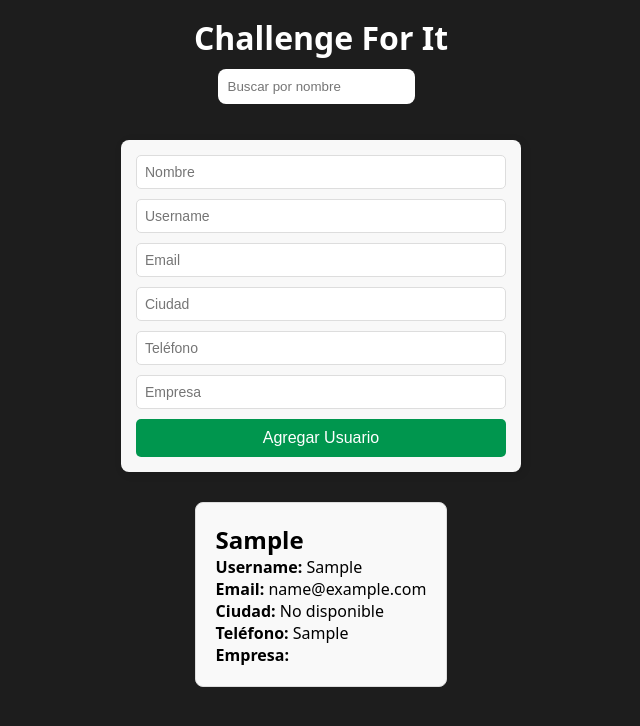
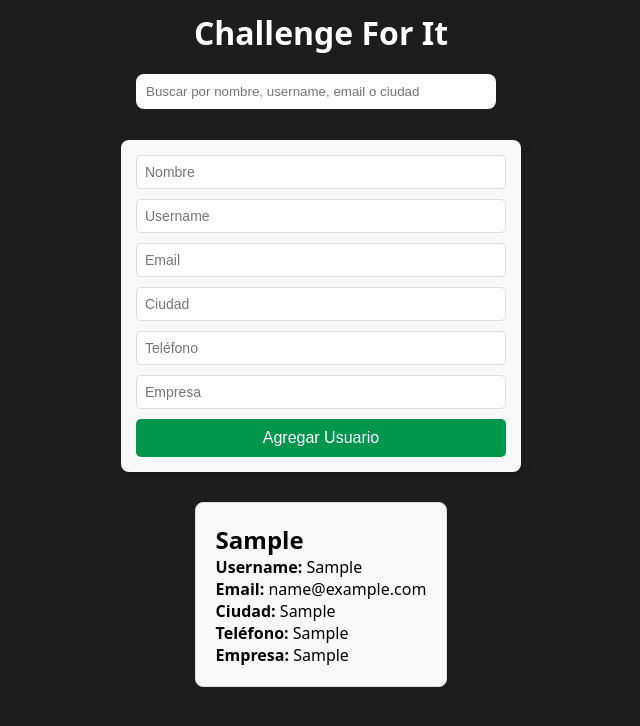
Before and after one commit to LucasCheer/challenge-for-it, a React (Vite) app: page / in a window 1280 px wide. Both pictures are taken after typing "Sample", "Sample", "name@example.com", "Sample", "Sample", "Sample" into the empty fields and a click on the button "Agregar Usuario". Shown: the top 726 px of the page, without its empty margins (319-959 px from the left). Built offline with nearby package versions, Linux system fonts and the light colour scheme; no server answers.

Commit message:
Fixs in search

```diff
--- a/src/App.css
+++ b/src/App.css
@@ -6,10 +6,11 @@
   height: 15vh;
   background-color: #1d1d1d;
   color: white;
-  gap: 10px;
+  gap: 20px;
 }
 
 .header .search-input{
+  width: 360px;
   padding: 10px;
   border-radius: 8px;
   margin-right: 10px;
--- a/src/App.jsx
+++ b/src/App.jsx
@@ -27,7 +27,7 @@ function App() {
       user.name.toLowerCase().includes(search.toLowerCase()) ||
       user.username.toLowerCase().includes(search.toLowerCase()) ||
       user.email.toLowerCase().includes(search.toLowerCase()) ||
-      user.address.city.toLowerCase().includes(search.toLowerCase())
+      user.address?.city.toLowerCase().includes(search.toLowerCase())
     )
 
     const addUser = (newUser) => {
@@ -40,7 +40,7 @@ function App() {
         <h1>Challenge For It</h1>
         <input
           type="text"
-          placeholder='Buscar por nombre'
+          placeholder='Buscar por nombre, username, email o ciudad'
           value={search}
           onChange={(e) => setSearch(e.target.value)}
           className='search-input'
--- a/src/components/UserForm.jsx
+++ b/src/components/UserForm.jsx
@@ -27,9 +27,11 @@ function UserForm({ addUser }) {
     }
 
     addUser({
-      ...newUser,
-      id: Date.now()
-    });
+        ...newUser,
+        id: Date.now(),
+        address: { city: newUser.city },
+        company: newUser.company ? { name: newUser.company } : { name: "Independiente" }
+      });
 
     setNewUser({
       name: "",
--- a/src/components/Usercard.jsx
+++ b/src/components/Usercard.jsx
@@ -5,7 +5,8 @@ const UserCard = ({ user }) => (
       <p><strong>Email:</strong> {user.email}</p>
       <p><strong>Ciudad:</strong> {user.address ? user.address.city : "No disponible"}</p>
       <p><strong>Teléfono:</strong> {user.phone || "No disponible"}</p>
-      <p><strong>Empresa:</strong> {user.company ? user.company.name : "No disponible"}</p>
+      <p><strong>Empresa:</strong> {user.company?.name}</p>
+
     </div>
   );
 
```
